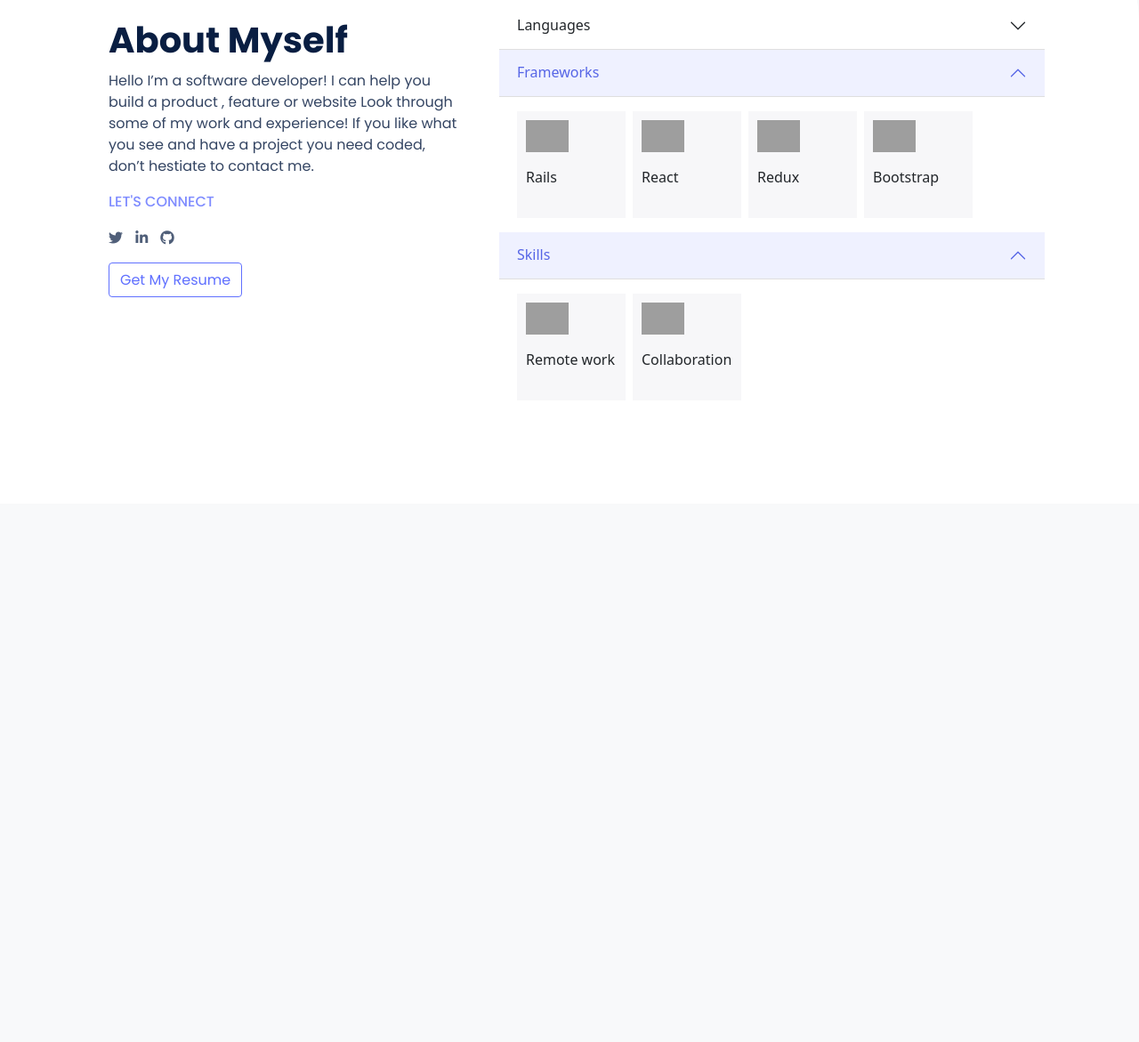
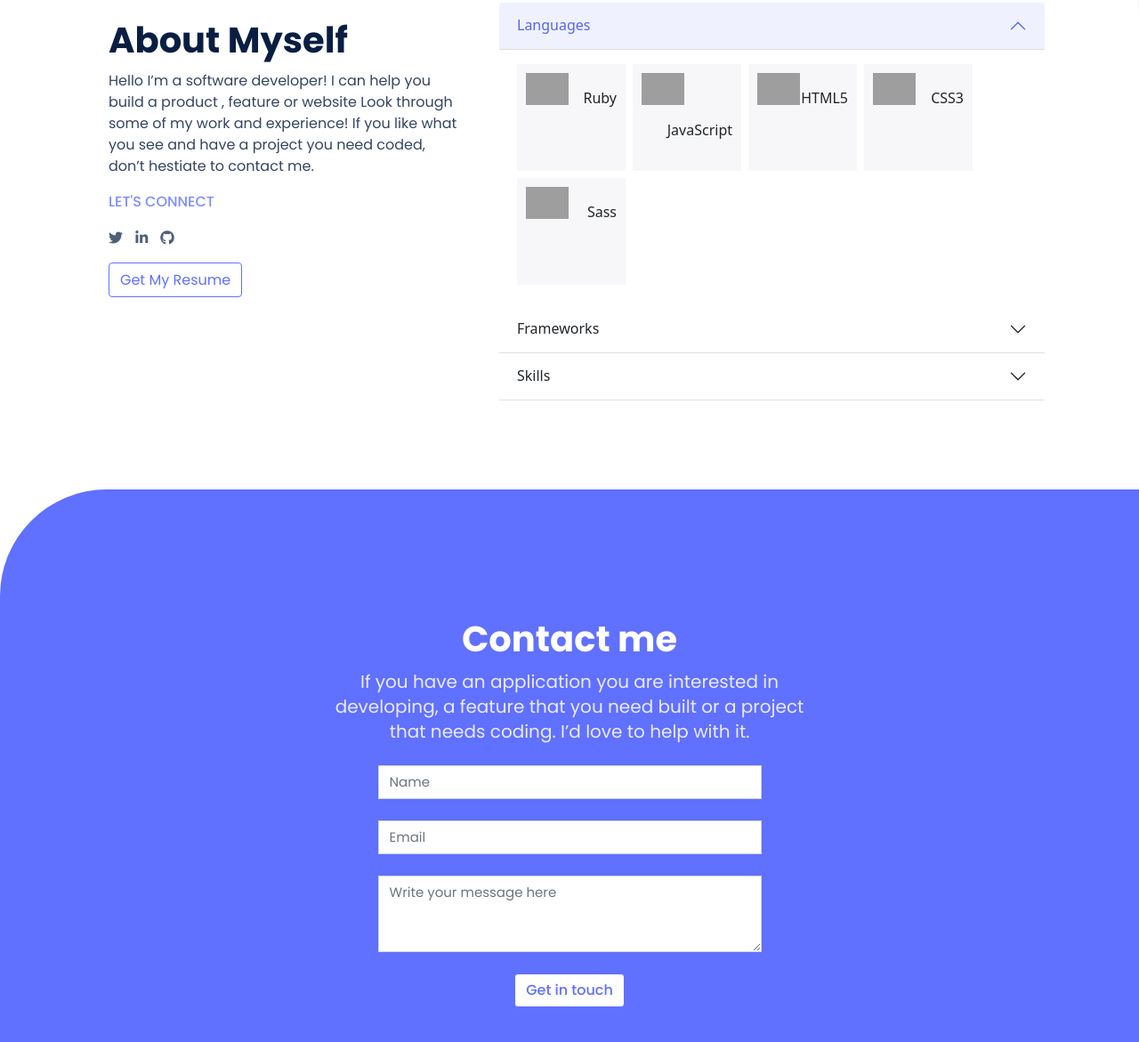
Before and after one commit to bini-i/bini-i.github.io, a website: page index.html in a window 1280 px wide. Shown: the part 2675-3846 px from the top of the page at 89% size. Before the commit the page ends 3241 px from the top, so only its background shows below. Drawn offline with nearby package versions, Linux system fonts and the light colour scheme; grey boxes are pictures that could not be loaded.

Commit message:
Update about section and add conntact section
- update accordion sectin in about
- add contact section with form input elements

```diff
--- a/assets/stylesheets/scss/body.scss
+++ b/assets/stylesheets/scss/body.scss
@@ -236,3 +236,57 @@
         }
     }
 }
+.contact {
+    color: #fff;
+    background-color: #fff;
+    .bg-container {
+        background: #6070FF;
+        border-top-left-radius: 120px;
+        .container {
+            max-width: 551px;
+            padding-top: 142px;
+            padding-bottom: 120px;
+            text-align: center;
+            h2 {
+                font-family: 'Poppins', sans-serif;
+                font-style: normal;
+                font-weight: bold;
+                font-size: 40px;
+                line-height: 52px;
+                /* or 130% */
+
+                /* Neutrals/N0 */
+
+                color: #FFFFFF;
+            }
+            p {
+                font-family: 'Poppins', sans-serif;
+                font-style: normal;
+                font-weight: normal;
+                font-size: 20px;
+                line-height: 28px;
+                /* or 140% */
+                /* Primary/B50 */
+
+                color: #EBEBFF;
+            }
+            .form-control {
+                font-family: 'Poppins', sans-serif;
+                font-style: normal;
+                font-weight: normal;
+                font-size: 15px;
+                line-height: 24px;
+            }
+            .btn {
+                background-color: #fff;
+                text-decoration: none;
+                font-family: 'Poppins', sans-serif;
+                font-weight: 500;
+                color: #6070FF;
+                &:hover {
+                    color: #6070FF;
+                }
+            }
+        }
+    }
+}
--- a/index.html
+++ b/index.html
@@ -174,33 +174,33 @@
                 Languages
               </button>
             </h2>
-            <div id="collapseOne" class="accordion-collapse collapse show border-0" aria-labelledby="headingOne"
+            <div id="collapseOne" class="accordion-collapse collapse border-0" aria-labelledby="headingOne"
               data-bs-parent="#accordionExample">
               <div class="accordion-body d-flex flex-wrap">
-                <div class="item me-2">
+                <div class="item me-2 mb-2">
                   <img src="https://cdn.iconscout.com/icon/free/png-64/ruby-226055.png" alt="js" class=""
                     style="width: 48px;">
-                  <p class="mt-3">Ruby</p>
+                  <p class="mt-3 float-end">Ruby</p>
                 </div>
-                <div class="item me-2">
+                <div class="item me-2 mb-2">
                   <img src="https://cdn.iconscout.com/icon/free/png-64/javascript-1-225993.png" alt="js" class=""
                     style="width: 48px;">
-                  <p class="mt-3">JavaScript</p>
+                  <p class="mt-3 float-end">JavaScript</p>
                 </div>
-                <div class="item me-2">
+                <div class="item me-2 mb-2">
                   <img src="https://cdn.iconscout.com/icon/free/png-64/html-2752158-2284975.png" alt="js" class=""
                     style="width: 48px;">
-                  <p class="mt-3">HTML5</p>
+                  <p class="mt-3 float-end">HTML5</p>
                 </div>
-                <div class="item me-2">
+                <div class="item me-2 mb-2">
                   <img src="https://cdn.iconscout.com/icon/free/png-64/css-131-722685.png" alt="js" class=""
                     style="width: 48px;">
-                  <p class="mt-3">CSS3</p>
+                  <p class="mt-3 float-end">CSS3</p>
                 </div>
-                <div class="item me-2">
+                <div class="item me-2 mb-2">
                   <img src="https://cdn.iconscout.com/icon/free/png-64/sass-226054.png" alt="js" class=""
                     style="width: 48px;">
-                  <p class="mt-3">Sass</p>
+                  <p class="mt-3 float-end">Sass</p>
                 </div>
               </div>
             </div>
@@ -212,24 +212,24 @@
                 Frameworks
               </button>
             </h2>
-            <div id="collapseTwo" class="accordion-collapse collapse border-0" aria-labelledby="headingTwo"
+            <div id="collapseTwo" class="accordion-collapse collapse show border-0" aria-labelledby="headingTwo"
               data-bs-parent="#accordionExample">
               <div class="accordion-body d-flex flex-wrap">
-                <div class="item me-2">
+                <div class="item me-2 mb-2">
                   <img src="https://cdn.iconscout.com/icon/free/png-64/rails-2-1175112.png" alt="js" class="" style="width: 48px;">
-                  <p class="mt-3">Rails</p>
+                  <p class="mt-3 float-end">Rails</p>
                 </div>
-                <div class="item me-2">
+                <div class="item me-2 mb-2">
                   <img src="https://cdn.iconscout.com/icon/free/png-64/react-3-1175109.png" alt="js" class="" style="width: 48px;">
-                  <p class="mt-3">React</p>
+                  <p class="mt-3 float-end">React</p>
                 </div>
                 <div class="item me-2">
                   <img src="https://cdn.iconscout.com/icon/free/png-64/redux-283024.png" alt="js" class="" style="width: 48px;">
-                  <p class="mt-3">Redux</p>
+                  <p class="mt-3 float-end">Redux</p>
                 </div>
                 <div class="item me-2">
                   <img src="https://cdn.iconscout.com/icon/free/png-64/bootstrap-226077.png" alt="js" class="" style="width: 48px;">
-                  <p class="mt-3">Bootstrap</p>
+                  <p class="mt-3 float-end">Bootstrap</p>
                 </div>
               </div>
             </div>
@@ -241,22 +241,44 @@
                 Skills
               </button>
             </h2>
-            <div id="collapseThree" class="accordion-collapse collapse border-0" aria-labelledby="headingThree"
+            <div id="collapseThree" class="accordion-collapse collapse show border-0" aria-labelledby="headingThree"
               data-bs-parent="#accordionExample">
               <div class="accordion-body d-flex flex-wrap">
                 <div class="item me-2">
                   <img src="https://cdn.iconscout.com/icon/premium/png-64-thumb/remote-work-3131853-2638806.png" alt="js" class="" style="width: 48px;">
-                  <p class="mt-3">Remote work</p>
+                  <p class="mt-3 float-end">Remote work</p>
                 </div>
                 <div class="item me-2">
                   <img src="https://cdn.iconscout.com/icon/free/png-64/collaboration-1538841-1304462.png" alt="js" class="" style="width: 48px;">
-                  <p class="mt-3">Collaboration</p>
+                  <p class="mt-3 float-end">Collaboration</p>
                 </div>
 
               </div>
             </div>
           </div>
         </div>
+      </div>
+    </div>
+  </div>
+  <div class="contact" id="contact">
+    <div class="bg-container">
+      <div class="container">
+        <h2>Contact me</h2>
+        <p class="mb-4">If you have an application you are interested in developing, a feature that you need built or a project that needs
+          coding. I’d love to help with it.</p>
+        <form class="px-5">
+          <div class="form-group mb-4">
+            <input type="text" class="form-control rounded-0" id="exampleInputEmail1" aria-describedby="emailHelp" placeholder="Name">
+          </div>
+          <div class="form-group mb-4">
+            <input type="email" class="form-control rounded-0" id="exampleInputPassword1" placeholder="Email">
+          </div>
+          <div class="form-group mb-4">
+            <textarea class="form-control rounded-0 id="exampleFormControlTextarea1" rows="3"
+              placeholder="Write your message here"></textarea>
+          </div>
+          <button type="submit" class="btn btn-outline-primary">Get in touch</button>
+        </form>
       </div>
     </div>
   </div>
```
Also changed, not shown: assets/stylesheets/css/style.css, 1 other file.
